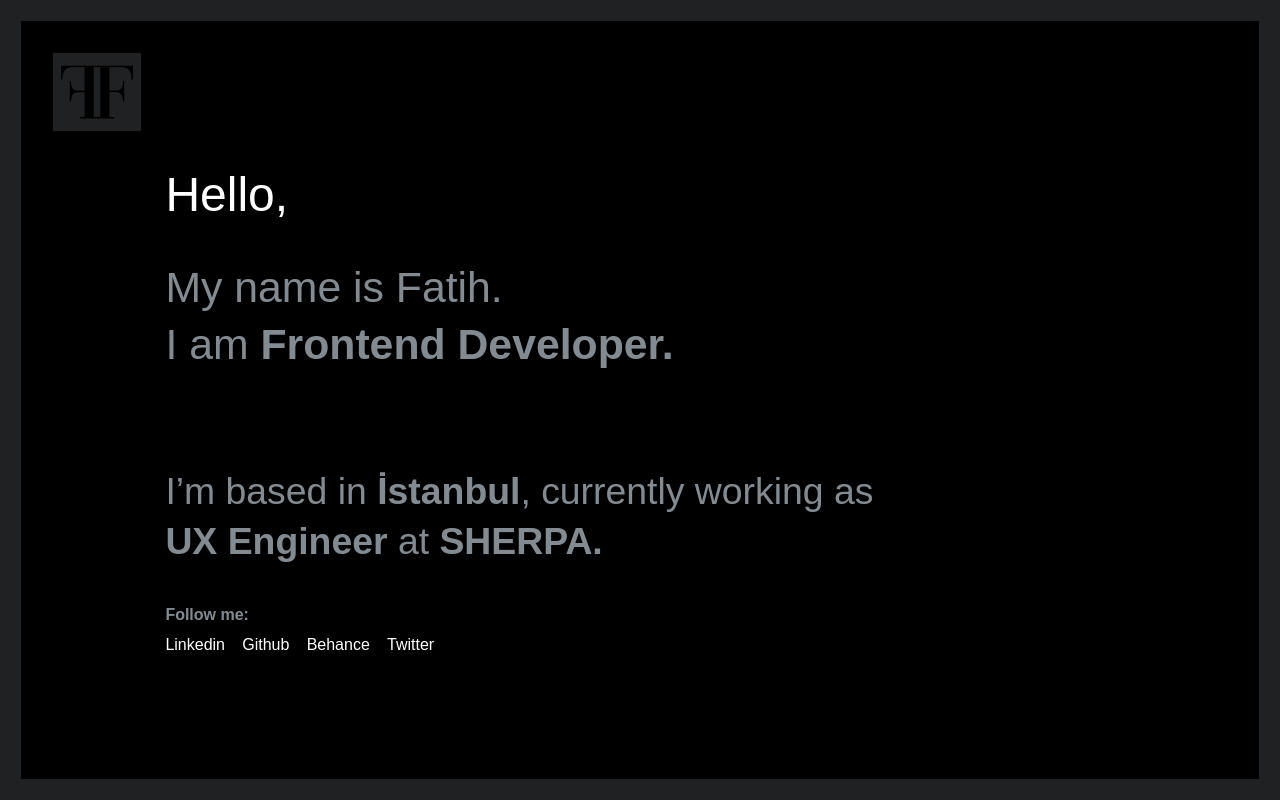
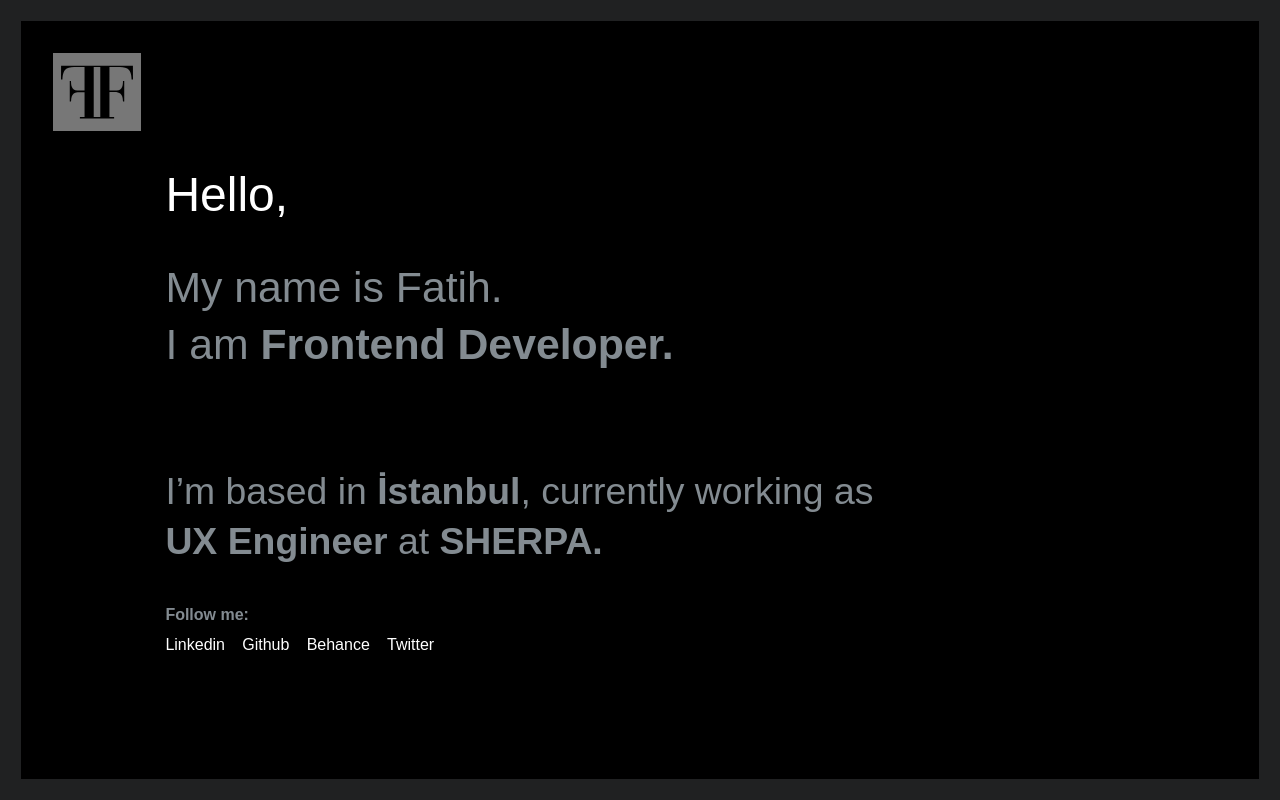
Before and after one commit to akgoze/Akgoze, a plain HTML site: page index.html in a window 1280 px wide. Drawn offline with Linux system fonts and the light colour scheme; a web font is replaced by a local one.

Commit message:
Updated logo color.

```diff
--- a/Assets/Css/global.scss
+++ b/Assets/Css/global.scss
@@ -20,7 +20,7 @@ body {
 	margin: 32px;
 }
 .logo {
-	background: #202122;
+	background: #777777;
 	width: 72px;
 	height: 54px;
 	padding: 12px 8px;
```
Also changed, not shown: Assets/Css/global.css.
